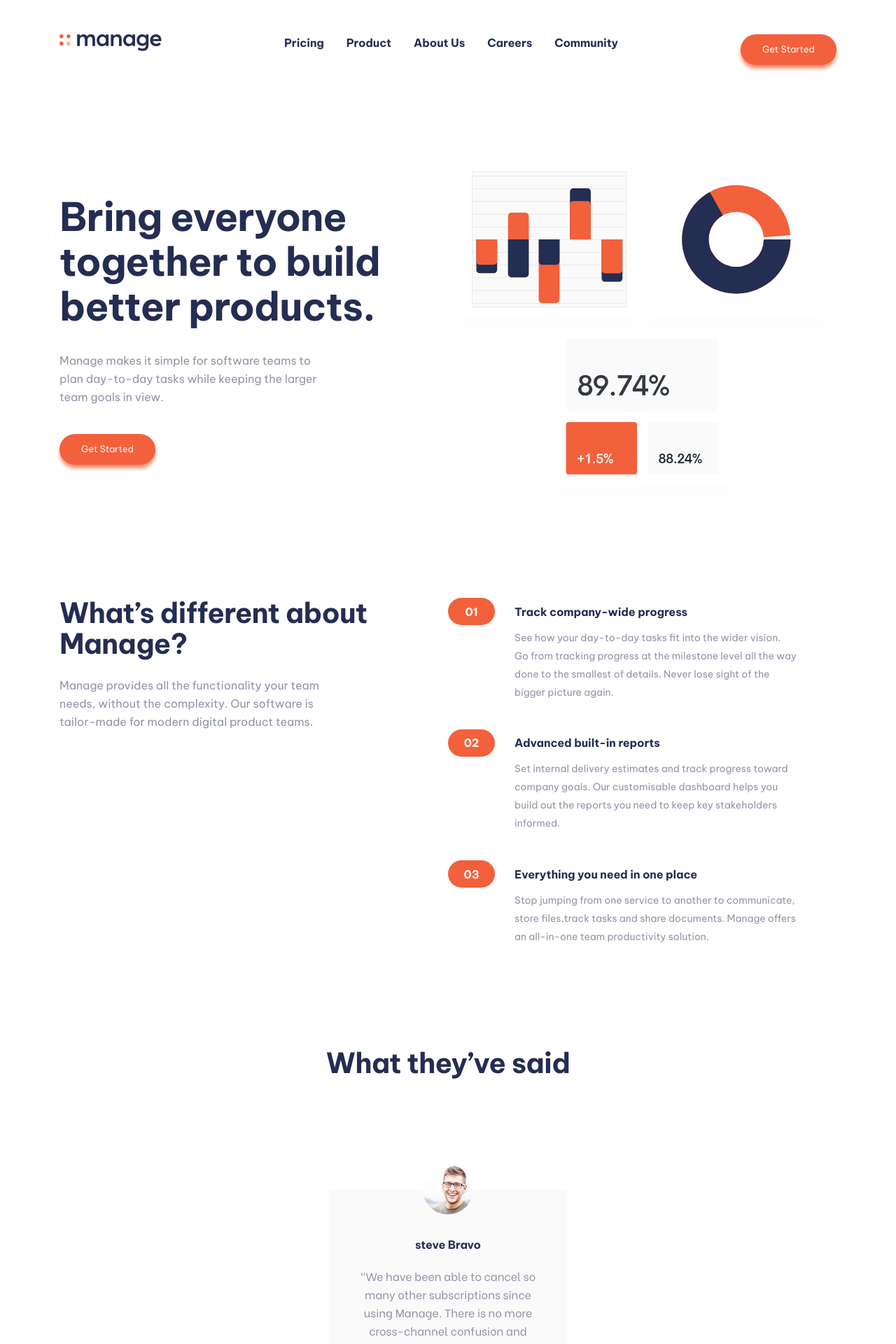
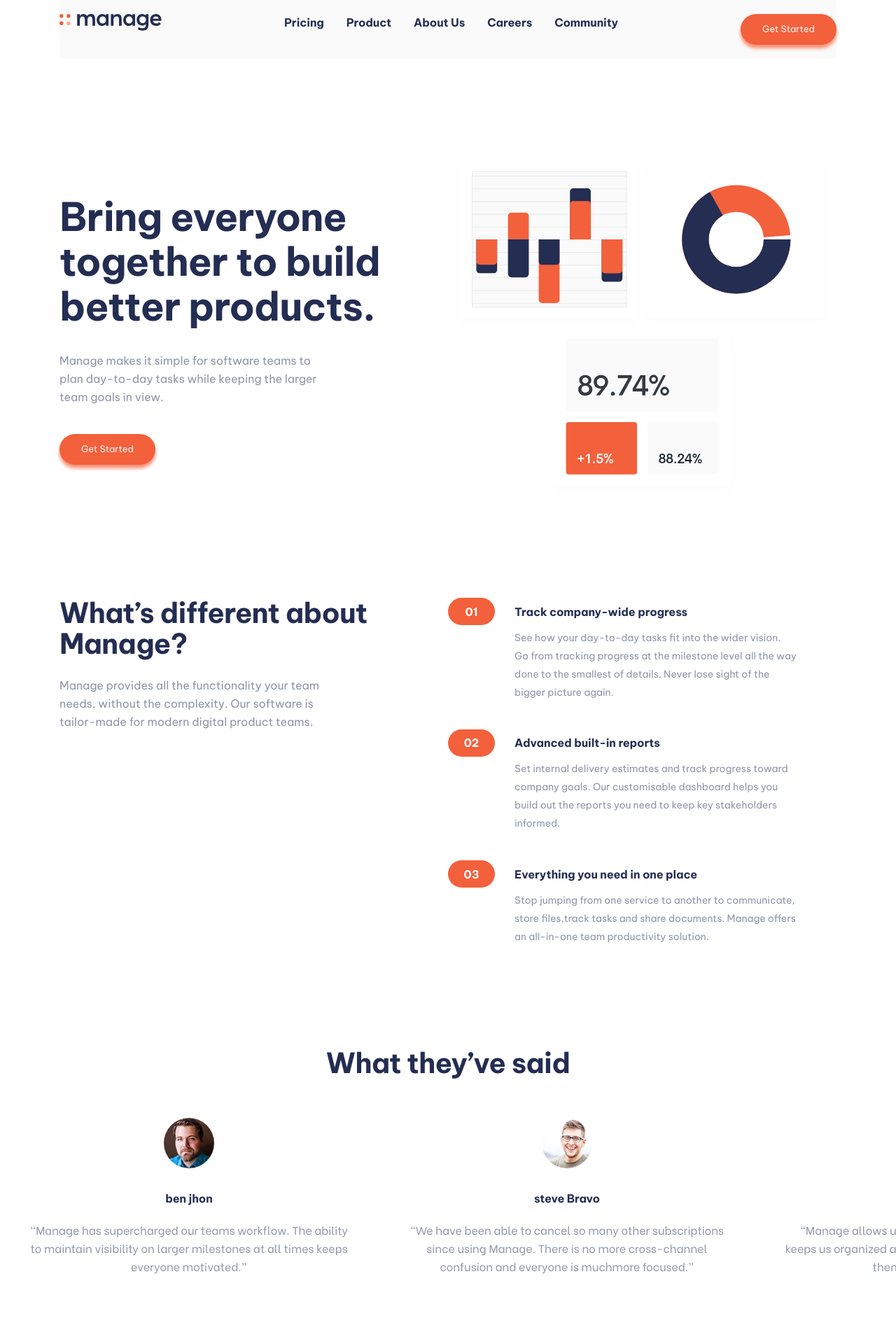
Before and after one commit to ZiadHmedan/landingPage, a React (Vite) app: page / in a window 1280 px wide. Shown: the top 1920 px of the page at 70% size. Built offline with nearby package versions, Linux system fonts and the light colour scheme.

Commit message:
finish combuter design

```diff
--- a/package.json
+++ b/package.json
@@ -10,6 +10,7 @@
     "preview": "vite preview"
   },
   "dependencies": {
+    "framer-motion": "^11.2.12",
     "react": "^18.2.0",
     "react-dom": "^18.2.0",
     "react-intersection-observer": "^9.10.3"
--- a/src/App.jsx
+++ b/src/App.jsx
@@ -3,26 +3,32 @@ import { Header } from "./components";
 // import Hero from "./pages/Hero";
 // import Features from "./pages/Features";
 // import Features from "./pages/Features";
+
 import { GetStarted, Features, Hero, Testimonials, ContactUs } from "./pages";
 import { features, testimonials } from "./data";
 import { bgTablet } from "./utils";
+import { useInView } from "react-intersection-observer";
 function App() {
+  const { ref, inView } = useInView({
+    threshold: 0.2,
+});
   const [isOpen, setIsOpen] = useState(false);
   function handleOpen() {
     setIsOpen(show => !show);
   }
+
   return (
-    <div className="">
+    <>
       <img src={bgTablet} alt="bav" className={`xl:hidden transition ease-in-out duration-700 absolute ${!isOpen ? "translate-y-[-200%] ":" top-0"}  -z-10`} />
-      <Header isOpen={isOpen} handleOpen={handleOpen} />
+      <Header inView ={inView} isOpen={isOpen} handleOpen={handleOpen} />
       <Hero />
-      <main>
+      <main ref={ref}>
         <Features features={features} />
         <Testimonials testimonials={testimonials} />
         <GetStarted />
       </main>
       <ContactUs />
-    </div>
+    </>
   );
 }
 
--- a/src/components/Header.jsx
+++ b/src/components/Header.jsx
@@ -5,13 +5,13 @@ import MobileNavbar from "./MobileNavbar";
 
 import Navbar from "./Navbar";
 
-export default function Header({ isOpen, handleOpen }) {
+export default function Header({ isOpen, handleOpen, inView }) {
   return (
-    <>
+    <div className="" >
       {isOpen && (
         <div className="bg-linear fixed top-0 right-0 left-0 bottom-0"></div>
       )}
-      <header className="z-50  py-4 container fixed flex top-[33px] left-[50%] translate-x-[-50%] justify-between ">
+      <header className={`z-50 container py-4   flex fixed ${inView ? "   top-0  py-5":"top-[33px]  "} bg-almost-white left-[50%] translate-x-[-50%]   justify-between `}>
         <a href="#">
           <img src={logo} alt="manage-logo" />
         </a>
@@ -39,6 +39,6 @@ export default function Header({ isOpen, handleOpen }) {
           </div>
         </button>
       </header>
-    </>
+    </div>
   );
 }
--- a/src/pages/Testimonials.jsx
+++ b/src/pages/Testimonials.jsx
@@ -1,6 +1,7 @@
 /* eslint-disable react/prop-types */
 
-import { useEffect, useState } from "react";
+import { motion } from "framer-motion";
+import { useEffect, useRef, useState } from "react";
 export default function Testimonials({ testimonials }) {
   const [isActive, setIsActive] = useState(1);
 
@@ -14,13 +15,49 @@ export default function Testimonials({ testimonials }) {
     };
   }, [isActive]);
 
+  const [width, setWidth] = useState(0);
+  const slider = useRef();
+  useEffect(() => {
+    setWidth(slider.current.scrollWidth - slider.current.clientWidth );
+  }, []);
+
   return (
-    <section className="  xl:mt-[106px]  mt-[54px]  xl:mb-[172px] mb-[42px]   ">
+    <motion.section
+      ref={slider}
+      className="  xl:mt-[106px]  mt-[54px]  xl:mb-[172px] mb-[42px]    overflow-hidden"
+    >
       <h2 className="h2-text  text-center  xl:mb-[56px] mb-[62px]  ">
         What they’ve said
       </h2>
 
-      <ul className=" bg-almost-white -z-50 relative mx-auto w-[340px] min-h-[248px]   mt-[158px]    flex flex-col gap-10 ">
+      <motion.ul
+        drag="x"
+        dragConstraints={{ right: 0, left:-width}}
+        className=" max-lg:hidden  flex cursor-grab mt-[92px]  "
+      >
+        {testimonials.map(({ id, Name, comment, avatar }) => (
+          <li
+            key={id}
+            className={` min-h-[220px] min-w-[540px] relative  transition ease-in-out  duration-700 -z-10   mx-auto `}
+          >
+            <div>
+              <img
+                src={avatar}
+                alt={`${Name}-avatar`}
+                className="  rounded-full absolute right-[50%] translate-x-[50%] translate-y-[-50%] w-[72px] h-[72px]"
+              />
+            </div>
+            <h3 className="h3-text text-center mt-[67px] max-xl:mt-[60px]">
+              {Name}
+            </h3>
+            <p className={`p-text  text-center   mt-5  font-vitenam xl:px-10`}>
+              {comment}
+            </p>
+          </li>
+        ))}
+      </motion.ul>
+
+      <ul className=" lg:hidden   bg-almost-white -z-50 relative mx-auto w-[340px] min-h-[248px]   mt-[158px]    flex flex-col gap-10 ">
         {testimonials.map(({ id, Name, comment, avatar }) => (
           <li
             key={id}
@@ -44,13 +81,18 @@ export default function Testimonials({ testimonials }) {
           </li>
         ))}
       </ul>
-      <ul className="flex gap-1 mx-auto mt-5 justify-center">
+      <ul className=" lg:hidden flex gap-1 mx-auto mt-5 justify-center">
         {testimonials.map(({ id }) => (
-          <li key={id} className={`w-2 h-2  ${id === isActive ?"bg-BrightRed" :"bg-white"} border border-BrightRed rounded-full`}></li>
+          <li
+            key={id}
+            className={`w-2 h-2  ${
+              id === isActive ? "bg-BrightRed" : "bg-white"
+            } border border-BrightRed rounded-full`}
+          ></li>
         ))}
       </ul>
       <div className="grid place-items-center ">
-        <button className="btn btn-orange xl:mt-[88px] mt-[50px] z-20 ">
+        <button className="btn btn-orange xl:mt-[88px] mt-[50px] z-50 ">
           Get started
         </button>
       </div>
@@ -69,7 +111,7 @@ export default function Testimonials({ testimonials }) {
           </li>
         ))}
       </ul> */}
-    </section>
+    </motion.section>
     // <section className="mt-[62px] xl:mt-[146px]   ">
     //   <ul className="flex gap-7 w-[2050px] mt-[62px] xl:mt-[92px] xl:test">
     // {
```
Also changed, not shown: 1 other file (tests, documents, lock files or other folders).
